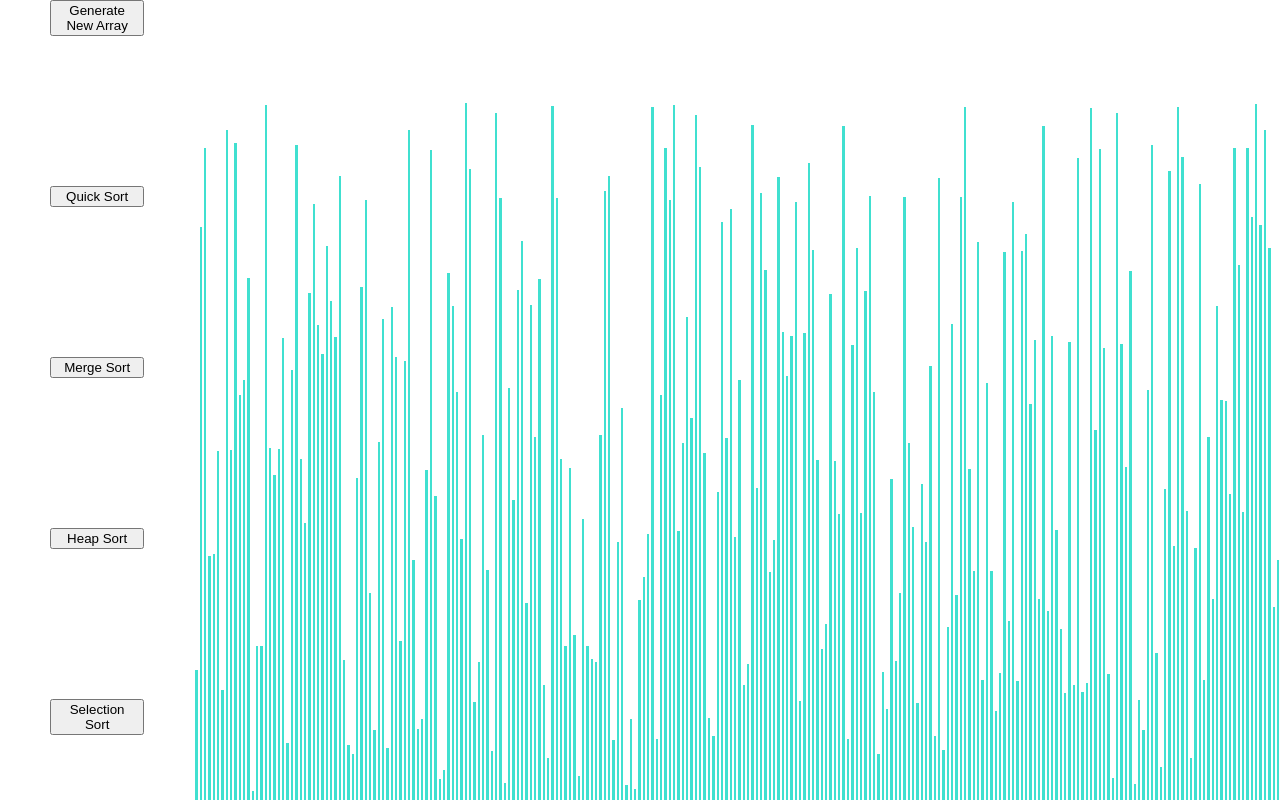
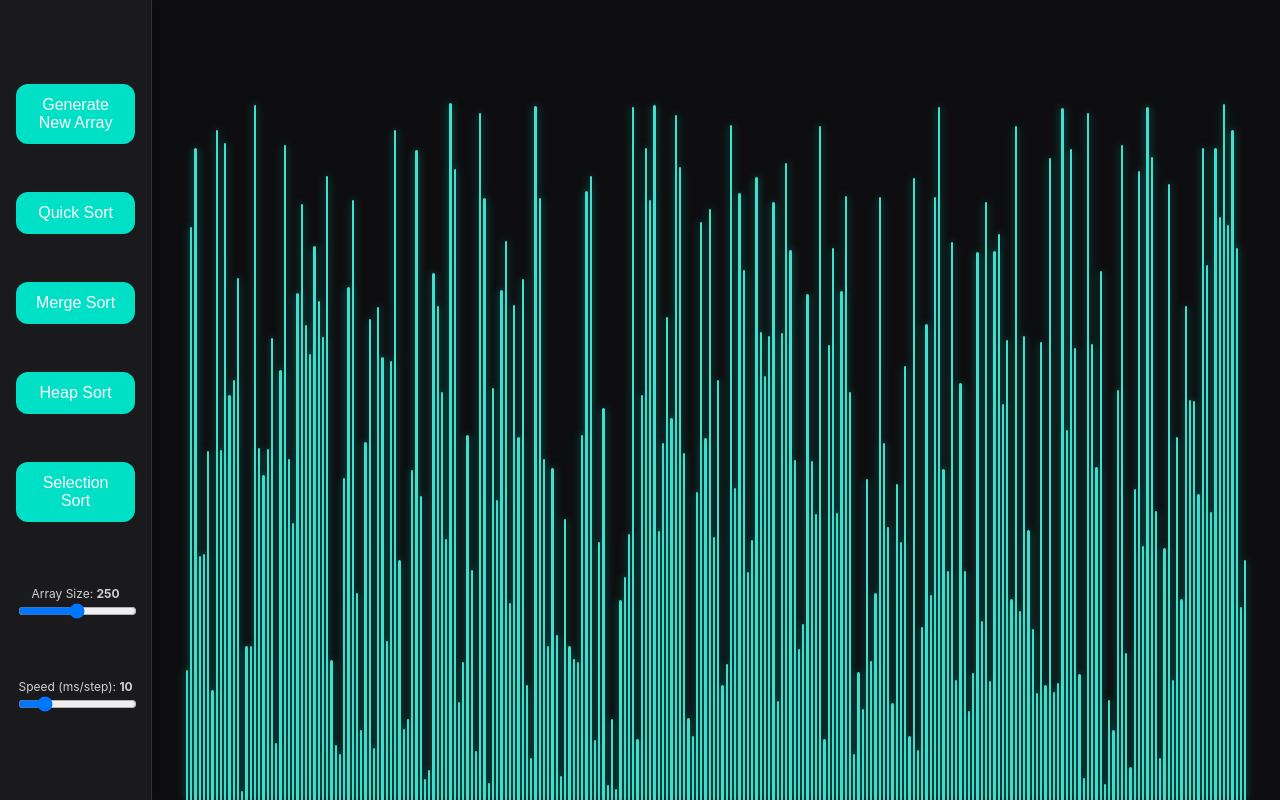
Before and after one commit to kurtinho7/Sorting-Visualizer, a React (Create React App) app: page / in a window 1280 px wide. Built offline with nearby package versions, Linux system fonts and the light colour scheme.

Commit message:
Style Changes

```diff
--- a/src/SortingVisualizer/SortingVisualizer.css
+++ b/src/SortingVisualizer/SortingVisualizer.css
@@ -1,34 +1,83 @@
-.array-container{
-    display: flex;
-    align-items: flex-end;
-    height: 100vh;
-    width: 90vw;
-    box-sizing: border-box;
-    margin-left: 50px;
-    overflow-x: hidden;
+:root {
+    --bg-dark: #0e0e10;
+    --accent: #00e0c6;
+    --accent-hover: #00c0a8;
+    --text-light: #e5e5e5;
+  }
 
-}
-
-.button-container {
-    display: flex;
-    flex-direction: column;
-    left: 0px;
-    width: 100px;
-    height: 100vh;
-    gap: 150px;
-    margin-left: 50px;
-}
-
-.arrayBar {
-    background-color: turquoise;
-    width: 3px;
-    margin: 0 1px;
-}
-
-.visualizer-wrapper {
+  .visualizer-wrapper {
     display: flex;
     height: 100vh;
     width: 100vw;
     margin: 0;
+    background: var(--bg-dark);
+    color: var(--text-light);
     box-sizing: border-box;
+    overflow: hidden;
+    font-family: 'Inter', sans-serif;
   }
+
+  .button-container {
+    display: flex;
+    flex-direction: column;
+    align-items: center;
+    justify-content: center;
+    gap: 3rem;
+    width: 140px;
+    background: rgba(255, 255, 255, 0.05);
+    border-right: 1px solid rgba(255, 255, 255, 0.1);
+    box-shadow: 2px 0 10px rgba(0, 0, 0, 0.3);
+    padding: 2rem 1rem;
+    backdrop-filter: blur(6px);
+  }
+
+  .button-container button {
+    background: var(--accent);
+    color: #fff;
+    font-size: 1rem;
+    font-weight: 500;
+    border: none;
+    border-radius: 12px;
+    padding: 0.75rem 1.25rem;
+    cursor: pointer;
+    transition: all 0.25s ease;
+    width: 100%;
+  }
+
+  .button-container button:hover {
+    background: var(--accent-hover);
+    transform: translateY(-2px);
+    box-shadow: 0 4px 15px rgba(0, 224, 198, 0.4);
+  }
+
+  .array-container {
+    display: flex;
+    align-items: flex-end;
+    justify-content: center;
+    flex-grow: 1;
+    height: 100vh;
+    padding: 0 2rem;
+    overflow-x: auto;
+    box-sizing: border-box;
+    scrollbar-width: thin;
+    scrollbar-color: var(--accent) transparent;
+  }
+
+  .array-container::-webkit-scrollbar {
+    height: 8px;
+  }
+  .array-container::-webkit-scrollbar-thumb {
+    background-color: var(--accent);
+    border-radius: 10px;
+  }
+
+  .arrayBar {
+    background: var(--bar-color);
+    border-radius: 4px 4px 0 0;
+    width: 4px;
+    margin: 0 1.5px;
+    transition: height 0.2s ease, background-color 0.2s ease;
+    box-shadow: 0 0 8px rgba(0, 224, 198, 0.5);
+    background-color: linear-gradient(180deg, #00e0c6, #0098ff);
+
+  }
--- a/src/SortingVisualizer/SortingVisualizer.jsx
+++ b/src/SortingVisualizer/SortingVisualizer.jsx
@@ -1,17 +1,18 @@
 import React from "react";
-import './SortingVisualizer.css';
+import "./SortingVisualizer.css";
 import { heapSort, mergeSort, quickSort, selectionSort } from "../SortingAlgorithms/SortingAlgorithms";
 
 export class SortingVisualizer extends React.Component {
   isSorting;
+
   constructor(props) {
     super(props);
-
     this.state = {
       array: [],
+      size: 250,
+      speedMs: 10,
     };
     this.isSorting = false;
-
   }
 
   componentDidMount() {
@@ -19,29 +20,38 @@ export class SortingVisualizer extends React.Component {
   }
 
   resetArray() {
-        if (this.isSorting) {
-            return;
-        }
+    if (this.isSorting) return;
     const array = [];
-        for (let i = 0; i < 250; i++) {
+    for (let i = 0; i < this.state.size; i++) {
       array.push(randomIntFromInterval(5, 700));
     }
-        this.setState({array});
+    this.setState({ array }, () => {
       const arrayBars = document.getElementsByClassName("arrayBar");
-            for (let j = 0; j < arrayBars.length ; j++) {
-                const barStyle = arrayBars[j].style;
-                barStyle.backgroundColor = 'turquoise';
+      for (let j = 0; j < arrayBars.length; j++) {
+        arrayBars[j].style.backgroundColor = "turquoise";
       }
+    });
   }
 
+  handleSizeChange = (e) => {
+    if (this.isSorting) return;
+    const size = Number(e.target.value);
+    this.setState({ size }, () => this.resetArray());
+  };
+
+  handleSpeedChange = (e) => {
+    const speedMs = Number(e.target.value);
+    this.setState({ speedMs });
+  };
+
   quickSort() {
-        if (this.isSorting) {
-            return;
-        }
-        const newArray = this.state.array.slice()
+    if (this.isSorting) return;
+
+    const newArray = this.state.array.slice();
     const animations = quickSort(newArray);
-        const SPEED = 10;
+    const SPEED = this.state.speedMs;
     this.isSorting = true;
+
     for (let i = 0; i < animations.length; i++) {
       const t = i * SPEED;
 
@@ -53,24 +63,20 @@ export class SortingVisualizer extends React.Component {
       const hasCompare = animation.hasOwnProperty("compare");
       const hasEndCompare = animation.hasOwnProperty("endCompare");
 
-
       if (hasPivot) {
         const pivotId = animation.pivot;
         const pivotStyle = arrayBars[pivotId].style;
         setTimeout(() => {
-                    pivotStyle.backgroundColor = 'green';
+          pivotStyle.backgroundColor = "green";
         }, t);
       }
       if (hasCompare) {
         setTimeout(() => {
           const [startIdx, endIdx] = animation.compare;
           for (let i = startIdx; i <= endIdx; i++) {
-                        const barStyle = arrayBars[i].style;
-                        barStyle.backgroundColor = 'red';
+            arrayBars[i].style.backgroundColor = "red";
           }
-
         }, t);
-
       }
       if (hasSwap) {
         setTimeout(() => {
@@ -80,7 +86,6 @@ export class SortingVisualizer extends React.Component {
           const tempHeight = barOneStyle.height;
           barOneStyle.height = barTwoStyle.height;
           barTwoStyle.height = tempHeight;
-
         }, t);
       }
       if (hasSwapPivot) {
@@ -91,56 +96,44 @@ export class SortingVisualizer extends React.Component {
           const tempHeight = barOneStyle.height;
           barOneStyle.height = barTwoStyle.height;
           barTwoStyle.height = tempHeight;
-                    barTwoStyle.backgroundColor = 'turquoise';
-
-
+          barTwoStyle.backgroundColor = "turquoise";
         }, t);
       }
       if (hasEndCompare) {
         setTimeout(() => {
           const [startIdx, endIdx] = animation.endCompare;
           for (let k = startIdx; k <= endIdx; k++) {
-                        const barStyle = arrayBars[k].style;
-                        barStyle.backgroundColor = 'turquoise';
+            arrayBars[k].style.backgroundColor = "turquoise";
+          }
+        }, t);
+      }
     }
 
-                }, t);
-
-            }
-
-        }
-
+    // gold sweep
     setTimeout(() => {
       const arrayBars = document.getElementsByClassName("arrayBar");
-            for (let j = 0; j < arrayBars.length ; j++) {
+      for (let j = 0; j < arrayBars.length; j++) {
         setTimeout(() => {
-                    const barStyle = arrayBars[j].style;
-                    barStyle.backgroundColor = 'gold';
+          arrayBars[j].style.backgroundColor = "gold";
         }, j * 3);
       }
-
-
     }, animations.length * SPEED + 1);
 
     setTimeout(() => {
       this.isSorting = false;
-            this.setState({ array: newArray});
-        }, animations.length * (SPEED) + animations.length);
-
-
-
-
+      this.setState({ array: newArray });
+    }, animations.length * SPEED + animations.length);
   }
 
   // Inspired by https://github.com/clementmihailescu/Sorting-Visualizer-Tutorial
   mergeSort() {
-        if (this.isSorting) {
-            return;
-        }
+    if (this.isSorting) return;
 
     this.isSorting = true;
     const newArray = this.state.array.slice();
     const animations = mergeSort(newArray);
+    const SPEED = this.state.speedMs;
+
     for (let i = 0; i < animations.length; i++) {
       const arrayBars = document.getElementsByClassName("arrayBar");
       const isColorChange = i % 3 !== 2;
@@ -148,70 +141,65 @@ export class SortingVisualizer extends React.Component {
         const [barOneId, barTwoId] = animations[i];
         const barOneStyle = arrayBars[barOneId].style;
         const barTwoStyle = arrayBars[barTwoId].style;
-                const color = i % 3 === 0 ? 'red' : 'turquoise';
+        const color = i % 3 === 0 ? "red" : "turquoise";
         setTimeout(() => {
           barOneStyle.backgroundColor = color;
           barTwoStyle.backgroundColor = color;
-                }, i * 3);
+        }, i * SPEED);
       } else {
         setTimeout(() => {
           const [barOneId, barTwoHeight] = animations[i];
           const barOneStyle = arrayBars[barOneId].style;
           barOneStyle.height = `${barTwoHeight}px`;
-
-                }, i * 3);
+        }, i * SPEED);
       }
     }
 
     setTimeout(() => {
       const arrayBars = document.getElementsByClassName("arrayBar");
-            for (let j = 0; j < arrayBars.length ; j++) {
+      for (let j = 0; j < arrayBars.length; j++) {
         setTimeout(() => {
-                    const barStyle = arrayBars[j].style;
-                    barStyle.backgroundColor = 'gold';
+          arrayBars[j].style.backgroundColor = "gold";
         }, j * 3);
       }
-        }, animations.length * 3 + 1);
+    }, animations.length * SPEED + 1);
 
     setTimeout(() => {
       this.isSorting = false;
-            this.setState({ array: newArray});
-
-        }, animations.length * (3) + this.state.array.slice().length + 1);
+      this.setState({ array: newArray });
+    }, animations.length * SPEED + this.state.array.slice().length + 1);
   }
 
   heapSort() {
-        if (this.isSorting) {
-            return;
-        }
+    if (this.isSorting) return;
+
     this.isSorting = true;
     const newArray = this.state.array.slice();
-        const SPEED = 3;
+    const SPEED = this.state.speedMs;
     const animations = heapSort(newArray);
+
     for (let i = 0; i < animations.length; i++) {
       const arrayBars = document.getElementsByClassName("arrayBar");
       const animation = animations[i];
       const hasSwap = animation.hasOwnProperty("swap");
       const hasCompare = animation.hasOwnProperty("compare");
 
-
       if (hasCompare) {
         const [barOneId, barTwoId] = animation.compare;
         const barOneStyle = arrayBars[barOneId].style;
         const barTwoStyle = arrayBars[barTwoId].style;
         setTimeout(() => {
-                    barOneStyle.backgroundColor = 'red';
-                    barTwoStyle.backgroundColor = 'red';
+          barOneStyle.backgroundColor = "red";
+          barTwoStyle.backgroundColor = "red";
         }, i * SPEED);
 
         setTimeout(() => {
-                    barOneStyle.backgroundColor = 'turquoise';
-                    barTwoStyle.backgroundColor = 'turquoise';
+          barOneStyle.backgroundColor = "turquoise";
+          barTwoStyle.backgroundColor = "turquoise";
         }, (i + 1) * SPEED);
-
       }
 
-            if (hasSwap){
+      if (hasSwap) {
         setTimeout(() => {
           const [barOneId, barTwoId] = animation.swap;
           const barOneStyle = arrayBars[barOneId].style;
@@ -219,37 +207,34 @@ export class SortingVisualizer extends React.Component {
           const tempHeight = barOneStyle.height;
           barOneStyle.height = barTwoStyle.height;
           barTwoStyle.height = tempHeight;
-
         }, i * SPEED);
       }
-
     }
 
     setTimeout(() => {
       const arrayBars = document.getElementsByClassName("arrayBar");
-            for (let j = 0; j < arrayBars.length ; j++) {
+      for (let j = 0; j < arrayBars.length; j++) {
         setTimeout(() => {
           const barStyle = arrayBars[j].style;
-                    barStyle.backgroundColor = 'gold';
+          barStyle.backgroundColor = "gold";
         }, j * 3);
       }
     }, animations.length * SPEED + 1);
 
     setTimeout(() => {
       this.isSorting = false;
-            this.setState({ array: newArray});
+      this.setState({ array: newArray });
     }, animations.length * SPEED + this.state.array.slice().length * 3);
-
-
   }
 
   selectionSort() {
-        if (this.isSorting) {
-            return;
-        }
+    if (this.isSorting) return;
+
     this.isSorting = true;
     const newArray = this.state.array.slice();
     const animations = selectionSort(newArray);
+    const SPEED = this.state.speedMs; // CHANGED
+
     for (let i = 0; i < animations.length; i++) {
       const arrayBars = document.getElementsByClassName("arrayBar");
       const animation = animations[i];
@@ -262,27 +247,24 @@ export class SortingVisualizer extends React.Component {
         const barOneStyle = arrayBars[barOneId].style;
         const barTwoStyle = arrayBars[barTwoId].style;
         setTimeout(() => {
-                    barOneStyle.backgroundColor = 'red';
-                    barTwoStyle.backgroundColor = 'red';
-                }, i * 1);
+          barOneStyle.backgroundColor = "red";
+          barTwoStyle.backgroundColor = "red";
+        }, i * SPEED);
 
         setTimeout(() => {
-                    barOneStyle.backgroundColor = 'turquoise';
-                    barTwoStyle.backgroundColor = 'turquoise';
-                }, (i + 1) * 1);
-
-
+          barOneStyle.backgroundColor = "turquoise";
+          barTwoStyle.backgroundColor = "turquoise";
+        }, (i + 1) * SPEED);
       } else if (hasChangeMin) {
         const [barOneId, barTwoId] = animation.minChange;
         const barTwoStyle = arrayBars[barTwoId].style;
         setTimeout(() => {
-                    barTwoStyle.backgroundColor = 'gold';
-                }, i * 5);
+          barTwoStyle.backgroundColor = "gold";
+        }, i * SPEED);
 
         setTimeout(() => {
-                    barTwoStyle.backgroundColor = 'turquoise';
-                }, (i + 1) * 5);
-
+          barTwoStyle.backgroundColor = "turquoise";
+        }, (i + 1) * SPEED);
       } else if (hasSwap) {
         setTimeout(() => {
           const [barOneId, barTwoId] = animation.swap;
@@ -291,48 +273,79 @@ export class SortingVisualizer extends React.Component {
           const tempHeight = barOneStyle.height;
           barOneStyle.height = barTwoStyle.height;
           barTwoStyle.height = tempHeight;
-
-                }, i * 1);
+        }, i * SPEED);
       }
     }
 
     setTimeout(() => {
       const arrayBars = document.getElementsByClassName("arrayBar");
-            for (let j = 0; j < arrayBars.length ; j++) {
+      for (let j = 0; j < arrayBars.length; j++) {
         setTimeout(() => {
           const barStyle = arrayBars[j].style;
-                    barStyle.backgroundColor = 'gold';
+          barStyle.backgroundColor = "gold";
         }, j * 3);
       }
-        }, animations.length * 1 + 1);
+    }, animations.length * SPEED + 1);
 
     setTimeout(() => {
       this.isSorting = false;
-            this.setState({ array: newArray});
-        }, animations.length + this.state.array.slice().length * 3);
-
+      this.setState({ array: newArray });
+    }, animations.length * SPEED + this.state.array.slice().length * 3);
   }
 
+  render() {
+    const { array, size, speedMs } = this.state;
 
-
-    render() {
-        const {array} = this.state;
+    // Optional: adapt bar width to size so it fits nicely
+    const barWidth = Math.max(2, Math.floor(900 / size)); // tweak as desired
 
     return (
       <div className="visualizer-wrapper">
         <div className="button-container">
-                <button onClick={() => this.resetArray()}>Generate New Array</button>
-                <button onClick={() => this.quickSort()}>Quick Sort</button>
-                <button onClick={() => this.mergeSort()}>Merge Sort</button>
-                <button onClick={() => this.heapSort()}>Heap Sort</button>
-                <button onClick={() => this.selectionSort()}>Selection Sort</button>
+          <button onClick={() => this.resetArray()} disabled={this.isSorting}>Generate New Array</button>
+          <button onClick={() => this.quickSort()} disabled={this.isSorting}>Quick Sort</button>
+          <button onClick={() => this.mergeSort()} disabled={this.isSorting}>Merge Sort</button>
+          <button onClick={() => this.heapSort()} disabled={this.isSorting}>Heap Sort</button>
+          <button onClick={() => this.selectionSort()} disabled={this.isSorting}>Selection Sort</button>
+
+          <div style={{ width: "100%", marginTop: "1rem" }}>
+            <label style={{ display: "block", fontSize: 12, opacity: 0.9 }}>
+              Array Size: <strong>{size}</strong>
+            </label>
+            <input
+              type="range"
+              min="10"
+              max="500"
+              step="5"
+              value={size}
+              onChange={this.handleSizeChange}
+              disabled={this.isSorting}
+              style={{ width: "100%" }}
+            />
           </div>
+
+          <div style={{ width: "100%", marginTop: "0.5rem" }}>
+            <label style={{ display: "block", fontSize: 12, opacity: 0.9 }}>
+              Speed (ms/step): <strong>{speedMs}</strong>
+            </label>
+            <input
+              type="range"
+              min="1"
+              max="50"
+              step="1"
+              value={speedMs}
+              onChange={this.handleSpeedChange}
+              style={{ width: "100%" }}
+            />
+          </div>
+        </div>
+
         <div className="array-container">
           {array.map((value, idx) => (
             <div
               className="arrayBar"
               key={idx}
-                    style={{ height: `${value}px` }}
+              style={{ height: `${value}px`, width: `${barWidth}px`, margin: "0 1px" }}
             />
           ))}
         </div>
@@ -341,19 +354,7 @@ export class SortingVisualizer extends React.Component {
   }
 }
 
+// utils
 function randomIntFromInterval(min, max) {
   return Math.floor(Math.random() * (max - min + 1) + min);
 }
-
-function arraysAreEqual(jsArray, myArray) {
-    if (jsArray.length !== myArray.length) {
-        return false;
-    }
-    for (let i = 0; i < jsArray.length; i++) {
-        if (jsArray[i] !== myArray[i]) {
-            return false;
-        }
-    }
-    return true;
-
-}
```
Lines whose indentation alone changed are shown as unchanged.
